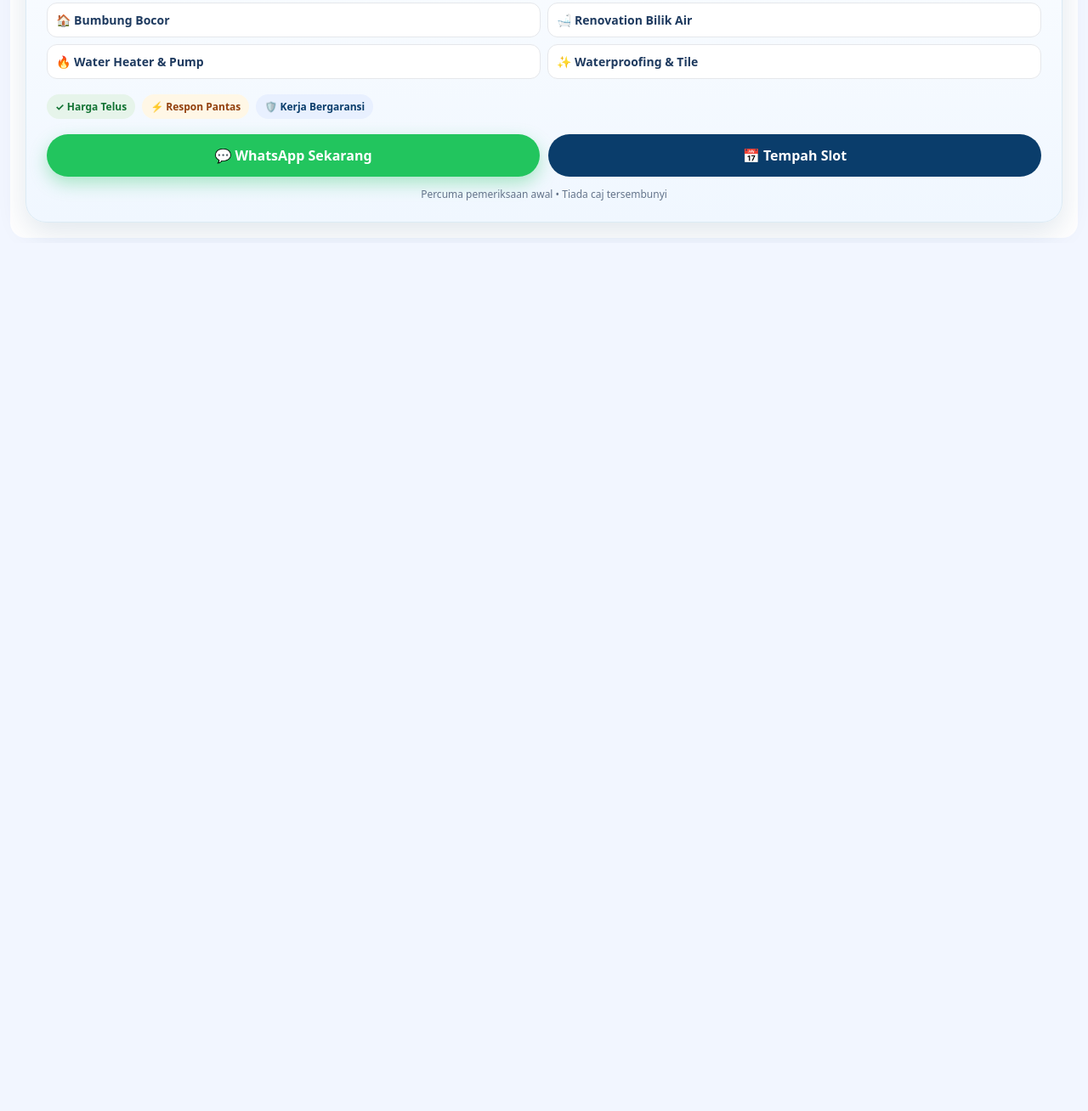
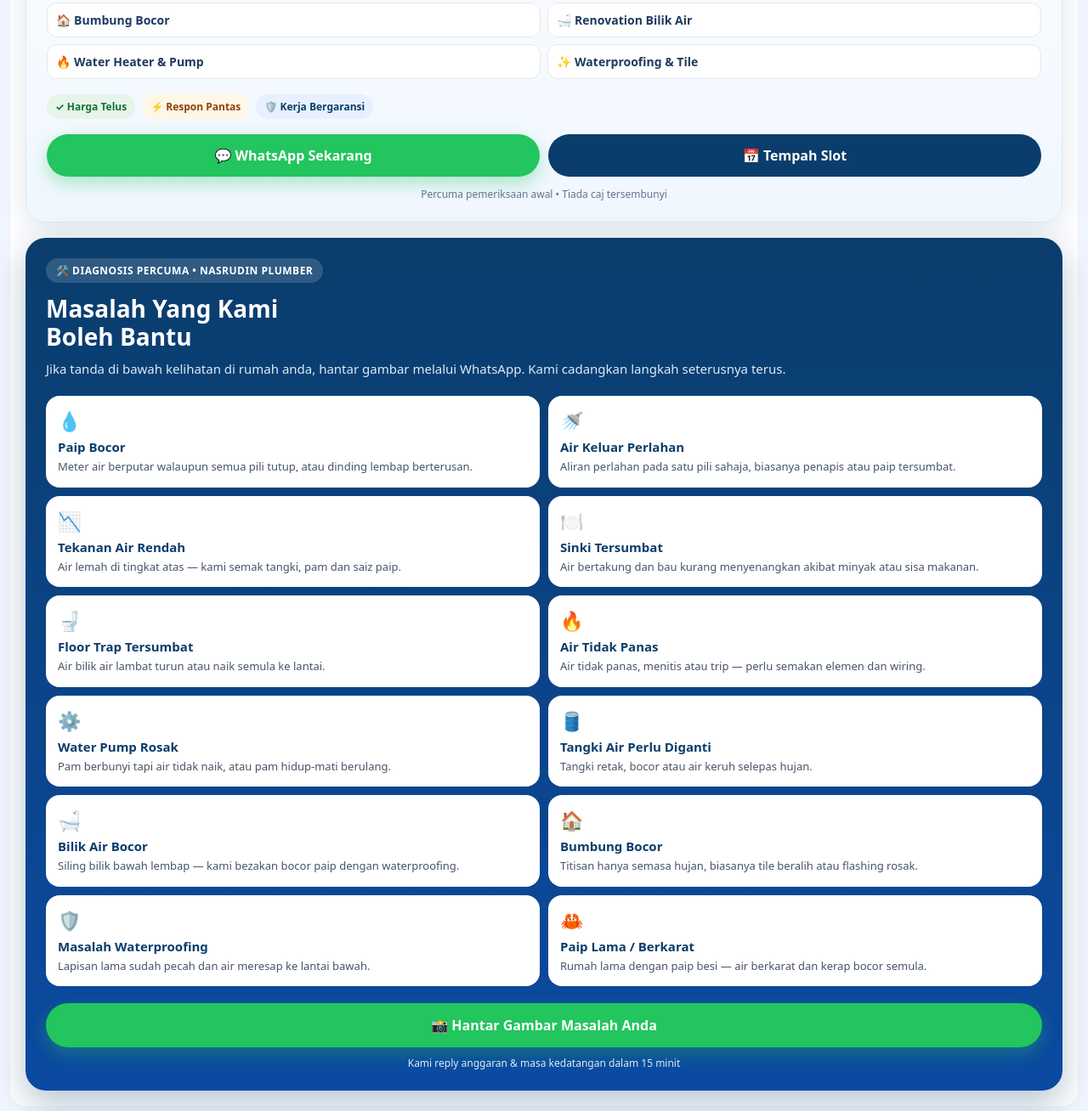
Before and after one commit to nrplumber/nrplumber-website, a plain HTML site: page index.html in a window 1280 px wide. Shown: the part 4276-5584 px from the top of the page at 85% size. Before the commit the page ends 4562 px from the top, so only its background shows below. Drawn offline with Linux system fonts and the light colour scheme.

Commit message:
Update index.html

```diff
--- a/index.html
+++ b/index.html
@@ -159,6 +159,93 @@ body{background:#f2f6ff;font-family:Arial,sans-serif}
   <p style="text-align:center;color:#64748B;font-size:12px;margin:12px 0 0 0;">Percuma pemeriksaan awal • Tiada caj tersembunyi</p>
 
 </div>
+  <div style="background:linear-gradient(180deg,#0A3D6B 0%,#0B4AA2 100%);border-radius:24px;padding:24px;margin-top:18px;box-shadow:0 15px 40px rgba(10,61,107,0.30);font-family:system-ui,-apple-system,sans-serif;overflow:hidden;">
+
+  <div style="display:inline-flex;align-items:center;gap:6px;background:rgba(255,255,255,0.15);color:#fff;font-size:12px;font-weight:700;letter-spacing:0.5px;padding:6px 12px;border-radius:999px;margin-bottom:14px;">🛠️ DIAGNOSIS PERCUMA • NASRUDIN PLUMBER</div>
+
+  <h2 style="color:#fff;font-size:28px;line-height:1.2;margin:0 0 8px 0;">Masalah Yang Kami<br>Boleh Bantu</h2>
+  <p style="color:#DCEBF5;font-size:15px;line-height:1.6;margin:0 0 20px 0;">Jika tanda di bawah kelihatan di rumah anda, hantar gambar melalui WhatsApp. Kami cadangkan langkah seterusnya terus.</p>
+
+  <div style="display:grid;grid-template-columns:1fr 1fr;gap:10px;">
+
+    <div style="background:#fff;border-radius:16px;padding:14px;">
+      <div style="font-size:22px;">💧</div>
+      <div style="color:#0A3D6B;font-weight:800;font-size:15px;margin:6px 0 4px 0;">Paip Bocor</div>
+      <div style="color:#475569;font-size:13px;line-height:1.5;">Meter air berputar walaupun semua pili tutup, atau dinding lembap berterusan.</div>
+    </div>
+
+    <div style="background:#fff;border-radius:16px;padding:14px;">
+      <div style="font-size:22px;">🚿</div>
+      <div style="color:#0A3D6B;font-weight:800;font-size:15px;margin:6px 0 4px 0;">Air Keluar Perlahan</div>
+      <div style="color:#475569;font-size:13px;line-height:1.5;">Aliran perlahan pada satu pili sahaja, biasanya penapis atau paip tersumbat.</div>
+    </div>
+
+    <div style="background:#fff;border-radius:16px;padding:14px;">
+      <div style="font-size:22px;">📉</div>
+      <div style="color:#0A3D6B;font-weight:800;font-size:15px;margin:6px 0 4px 0;">Tekanan Air Rendah</div>
+      <div style="color:#475569;font-size:13px;line-height:1.5;">Air lemah di tingkat atas — kami semak tangki, pam dan saiz paip.</div>
+    </div>
+
+    <div style="background:#fff;border-radius:16px;padding:14px;">
+      <div style="font-size:22px;">🍽️</div>
+      <div style="color:#0A3D6B;font-weight:800;font-size:15px;margin:6px 0 4px 0;">Sinki Tersumbat</div>
+      <div style="color:#475569;font-size:13px;line-height:1.5;">Air bertakung dan bau kurang menyenangkan akibat minyak atau sisa makanan.</div>
+    </div>
+
+    <div style="background:#fff;border-radius:16px;padding:14px;">
+      <div style="font-size:22px;">🚽</div>
+      <div style="color:#0A3D6B;font-weight:800;font-size:15px;margin:6px 0 4px 0;">Floor Trap Tersumbat</div>
+      <div style="color:#475569;font-size:13px;line-height:1.5;">Air bilik air lambat turun atau naik semula ke lantai.</div>
+    </div>
+
+    <div style="background:#fff;border-radius:16px;padding:14px;">
+      <div style="font-size:22px;">🔥</div>
+      <div style="color:#0A3D6B;font-weight:800;font-size:15px;margin:6px 0 4px 0;">Air Tidak Panas</div>
+      <div style="color:#475569;font-size:13px;line-height:1.5;">Air tidak panas, menitis atau trip — perlu semakan elemen dan wiring.</div>
+    </div>
+
+    <div style="background:#fff;border-radius:16px;padding:14px;">
+      <div style="font-size:22px;">⚙️</div>
+      <div style="color:#0A3D6B;font-weight:800;font-size:15px;margin:6px 0 4px 0;">Water Pump Rosak</div>
+      <div style="color:#475569;font-size:13px;line-height:1.5;">Pam berbunyi tapi air tidak naik, atau pam hidup-mati berulang.</div>
+    </div>
+
+    <div style="background:#fff;border-radius:16px;padding:14px;">
+      <div style="font-size:22px;">🛢️</div>
+      <div style="color:#0A3D6B;font-weight:800;font-size:15px;margin:6px 0 4px 0;">Tangki Air Perlu Diganti</div>
+      <div style="color:#475569;font-size:13px;line-height:1.5;">Tangki retak, bocor atau air keruh selepas hujan.</div>
+    </div>
+
+    <div style="background:#fff;border-radius:16px;padding:14px;">
+      <div style="font-size:22px;">🛁</div>
+      <div style="color:#0A3D6B;font-weight:800;font-size:15px;margin:6px 0 4px 0;">Bilik Air Bocor</div>
+      <div style="color:#475569;font-size:13px;line-height:1.5;">Siling bilik bawah lembap — kami bezakan bocor paip dengan waterproofing.</div>
+    </div>
+
+    <div style="background:#fff;border-radius:16px;padding:14px;">
+      <div style="font-size:22px;">🏠</div>
+      <div style="color:#0A3D6B;font-weight:800;font-size:15px;margin:6px 0 4px 0;">Bumbung Bocor</div>
+      <div style="color:#475569;font-size:13px;line-height:1.5;">Titisan hanya semasa hujan, biasanya tile beralih atau flashing rosak.</div>
+    </div>
+
+    <div style="background:#fff;border-radius:16px;padding:14px;">
+      <div style="font-size:22px;">🛡️</div>
+      <div style="color:#0A3D6B;font-weight:800;font-size:15px;margin:6px 0 4px 0;">Masalah Waterproofing</div>
+      <div style="color:#475569;font-size:13px;line-height:1.5;">Lapisan lama sudah pecah dan air meresap ke lantai bawah.</div>
+    </div>
+
+    <div style="background:#fff;border-radius:16px;padding:14px;">
+      <div style="font-size:22px;">🦀</div>
+      <div style="color:#0A3D6B;font-weight:800;font-size:15px;margin:6px 0 4px 0;">Paip Lama / Berkarat</div>
+      <div style="color:#475569;font-size:13px;line-height:1.5;">Rumah lama dengan paip besi — air berkarat dan kerap bocor semula.</div>
+    </div>
+
+  </div>
+
+  <a href="https://wa.me/60168137123?text=Hi%20Nasrudin%2C%20saya%20ada%20masalah%20paip%20nak%20hantar%20gambar" style="display:block;text-align:center;background:#22C55E;color:#fff;padding:15px;border-radius:999px;text-decoration:none;font-weight:800;font-size:16px;margin-top:20px;box-shadow:0 8px 20px rgba(34,197,94,0.35);">📸 Hantar Gambar Masalah Anda</a>
+  <p style="text-align:center;color:#DCEBF5;font-size:12px;margin:10px 0 0 0;">Kami reply anggaran & masa kedatangan dalam 15 minit</p>
+
+  </div>
 <div id="menuNR" style="display:none;position:fixed;top:60px;right:10px;background:white;border-radius:12px;box-shadow:0 5px 20px rgba(0,0,0,.3);z-index:9999;padding:10px;width:200px;">
 <a id="m1" href="#" style="display:block;padding:12px;color:#0a2a6b;font-weight:bold;text-decoration:none;border-bottom:1px solid #eee;">🔧 Servis Kami</a>
 <a id="m2" href="#" style="display:block;padding:12px;color:#0a2a6b;font-weight:bold;text-decoration:none;border-bottom:1px solid #eee;">💰 Tanya Harga</a>
```
